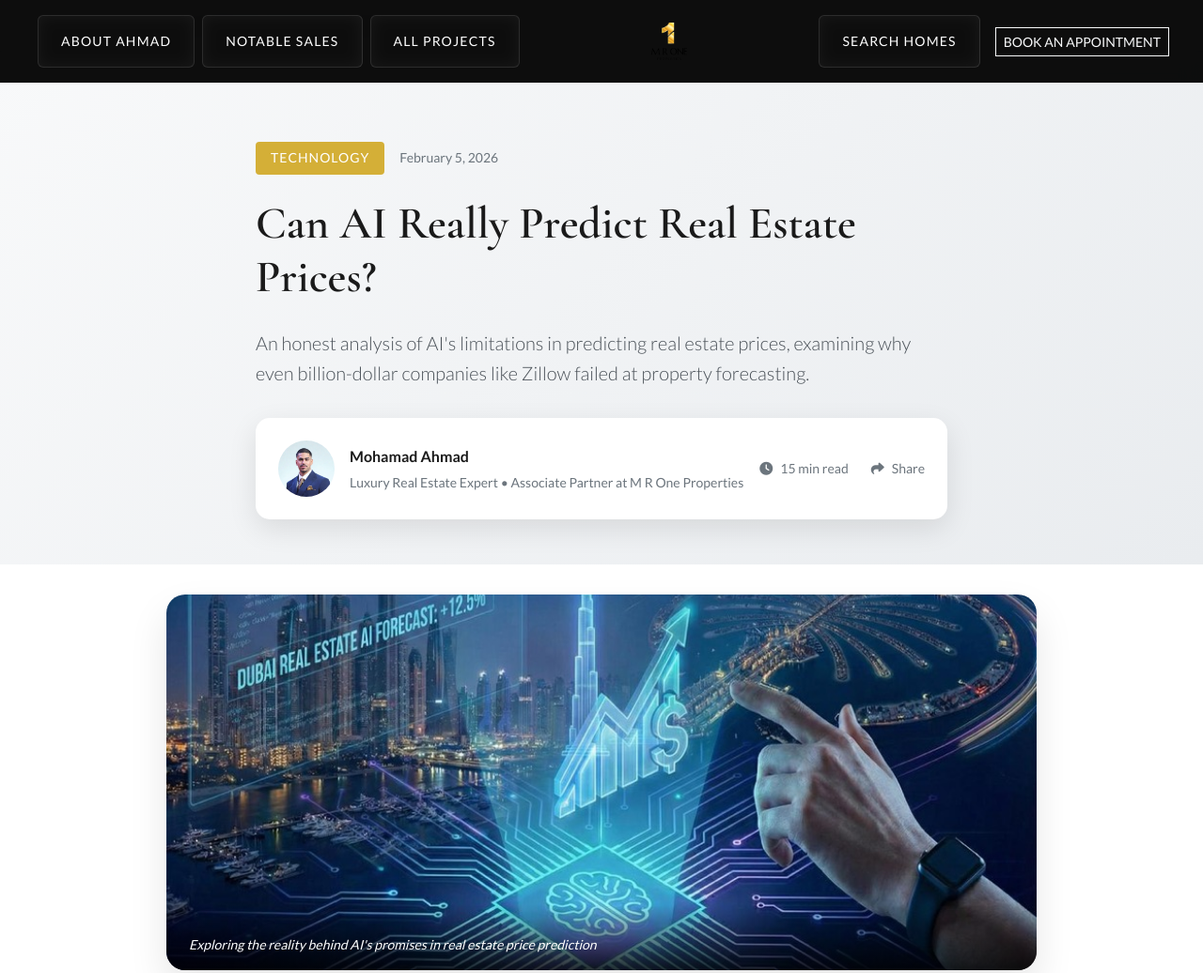
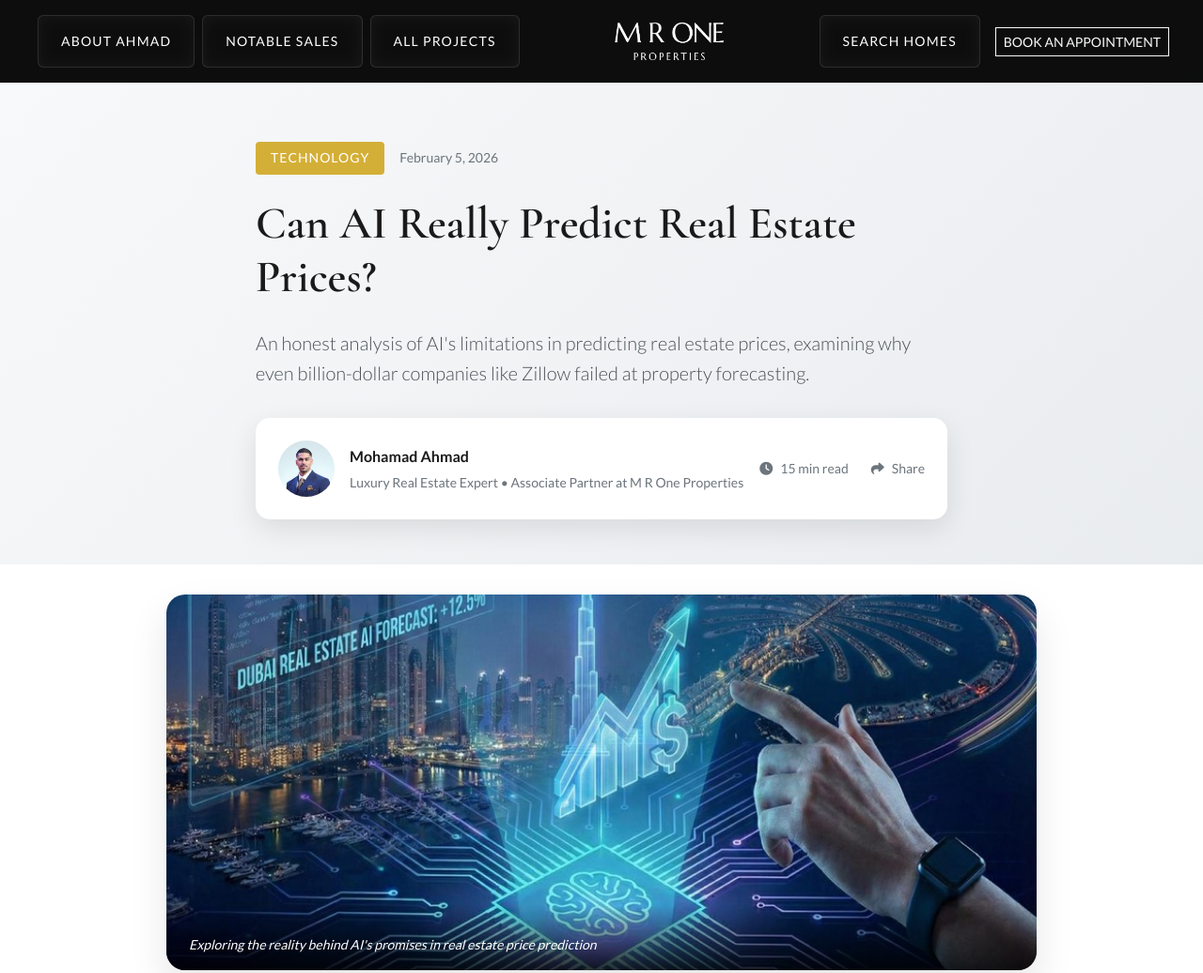
Before and after one commit to leadrives/joshflagg, a plain HTML site: page blog/can-ai-predict-real-estate-prices.html in a window 1280 px wide. Shown: the top 1036 px of the page at 94% size. Drawn offline with nearby package versions, Linux system fonts and the light colour scheme.

Commit message:
blog page logo change desktop

```diff
--- a/blog/can-ai-predict-real-estate-prices.html
+++ b/blog/can-ai-predict-real-estate-prices.html
@@ -69,7 +69,7 @@
         <!-- Desktop Logo (Centered) -->
         <div class="header__logo navbar-brand mx-auto d-none d-lg-block">
           <a href="../index.html">
-            <img src="../assets/images/Logo/mronelogo2.png" alt="Mohamad Ahmad Logo" class="logo-img">
+            <img src="../assets/images/Logo/MRONEPropertiesLogoWithoutOne.png" alt="Mohamad Ahmad Logo" class="logo-img">
           </a>
         </div>
 
```
Also changed, not shown: blog/dubai-real-estate-market-2025-recap-record-year.html (+1 -1 lines), blog/family-friendly-activities-dubai-uae.html (+1 -1 lines).
